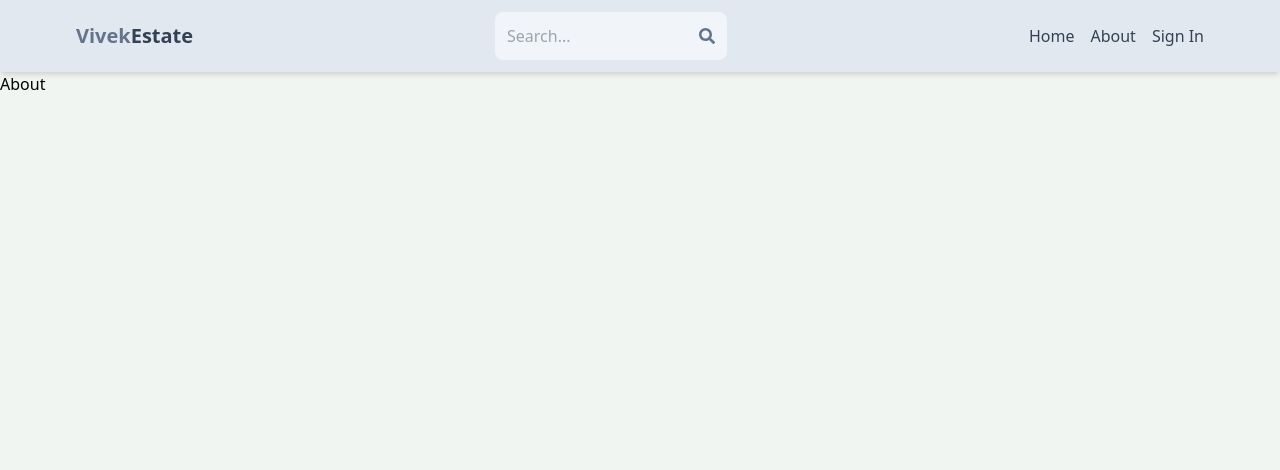
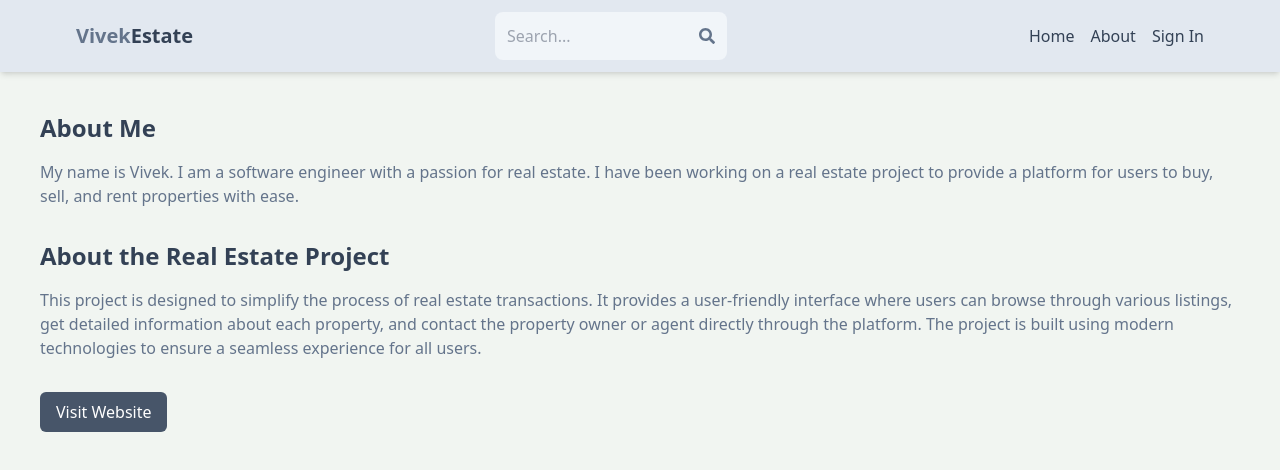
Before and after one commit to vivek1570/RealEstate-Webapp, a React (Vite) app in the folder client/: page /about in a window 1280 px wide. Shown: the top 470 px of the page. Built offline with nearby package versions, Linux system fonts and the light colour scheme; no server answers.

Commit message:
about page done

```diff
--- a/client/src/pages/About.jsx
+++ b/client/src/pages/About.jsx
@@ -1,9 +1,35 @@
-import React from 'react'
+import React from "react";
 
 function About() {
   return (
-    <div>About</div>
-  )
+    <div className="p-10">
+      <h1 className="text-2xl font-bold mb-4 text-slate-700">About Me</h1>
+      <p className="mb-8 text-slate-500">
+        My name is Vivek. I am a software engineer with a passion for real
+        estate. I have been working on a real estate project to provide a
+        platform for users to buy, sell, and rent properties with ease.
+      </p>
+
+      <h1 className="text-2xl font-bold mb-4  text-slate-700">
+        About the Real Estate Project
+      </h1>
+      <p className="text-slate-500">
+        This project is designed to simplify the process of real estate
+        transactions. It provides a user-friendly interface where users can
+        browse through various listings, get detailed information about each
+        property, and contact the property owner or agent directly through the
+        platform. The project is built using modern technologies to ensure a
+        seamless experience for all users.
+      </p>
+      <a
+        href="https://kpvivek.netlify.app/"
+        target="_blank"
+        className="bg-slate-600 text-white px-4 py-2 mt-8 rounded-md inline-block"
+      >
+        Visit Website
+      </a>
+    </div>
+  );
 }
 
-export default About
+export default About;
--- a/client/src/pages/Home.jsx
+++ b/client/src/pages/Home.jsx
@@ -15,17 +15,17 @@ function Home() {
 
   useEffect(() => {
     const fetchData = async () => {
-      const res = await fetch("/api/listing/get?offer=true&limit=5");
+      const res = await fetch("/api/listing/get?offer=true&limit=4");
       const data = await res.json();
       setOfferData(data);
     };
     const fetchData1 = async () => {
-      const res = await fetch("/api/listing/get?type=rent&limit=5");
+      const res = await fetch("/api/listing/get?type=rent&limit=4");
       const data = await res.json();
       setRentData(data);
     };
     const fetchData2 = async () => {
-      const res = await fetch("/api/listing/get?type=sale&limit=5");
+      const res = await fetch("/api/listing/get?type=sale&limit=4");
       const data = await res.json();
       setSaleData(data);
     };
```
